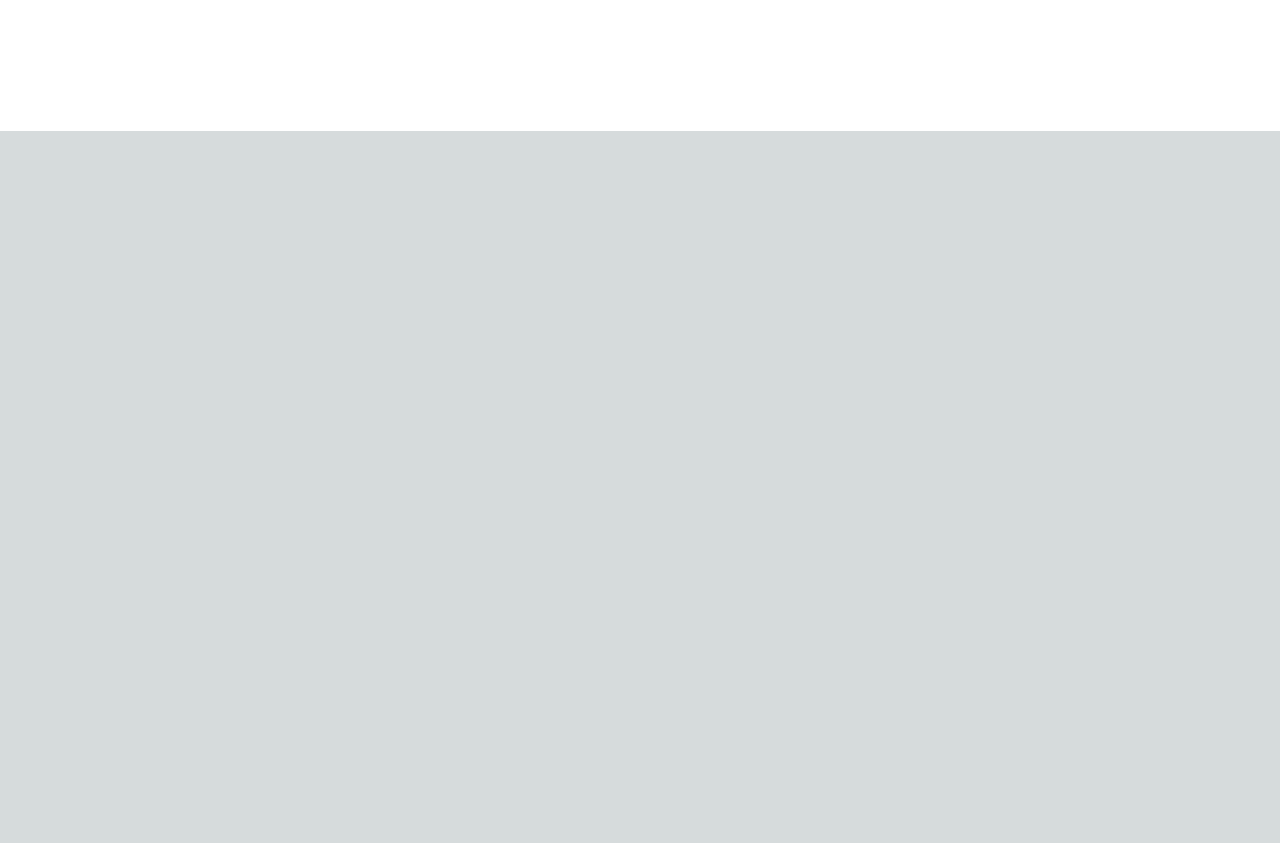
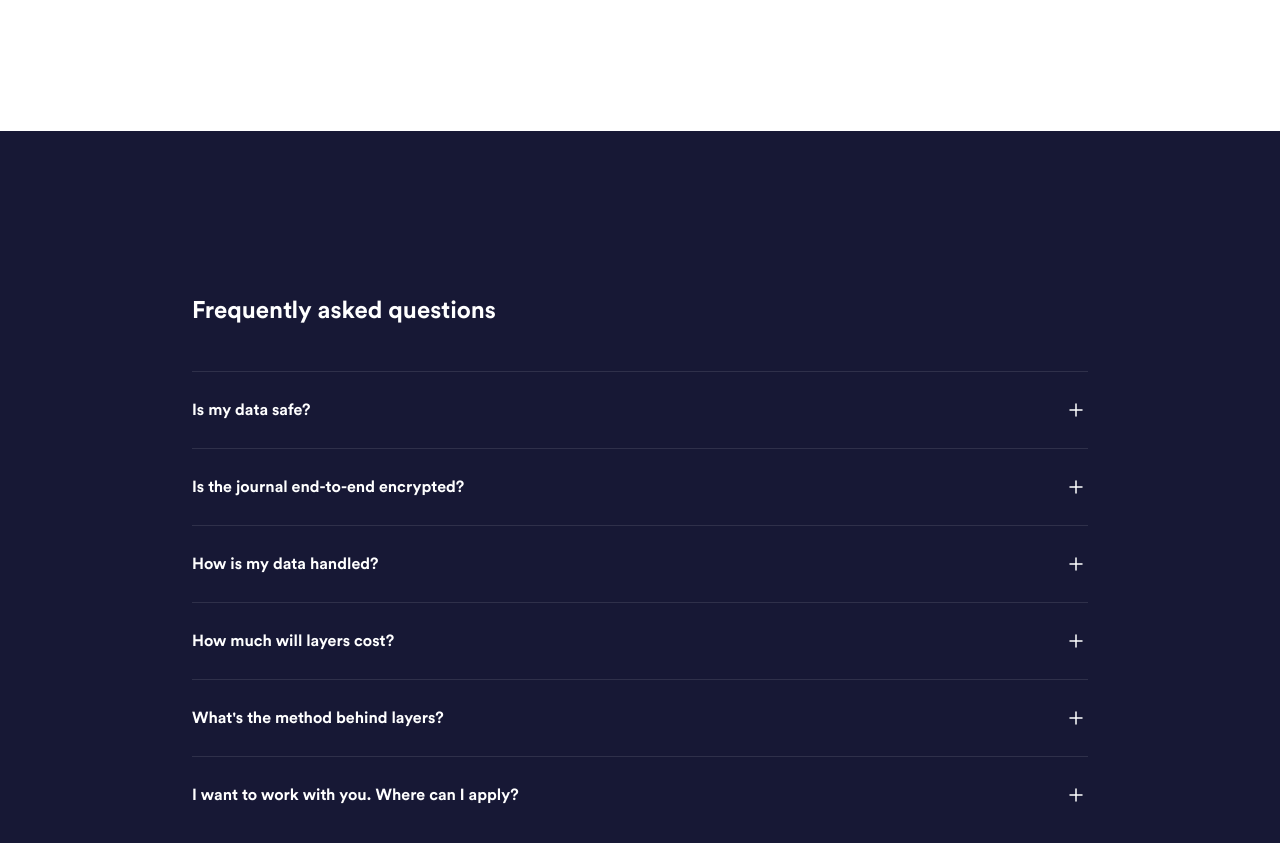
Before and after one commit to layers-ai/layers-website, a Next.js app: page / in a window 1280 px wide. Shown: the part 6382-7225 px from the top of the page. Before the commit the page ends 6513 px from the top, so only its background shows below. Built offline with nearby package versions, Linux system fonts and the light colour scheme.

Commit message:
Add faq component.

```diff
--- a/src/app/page.jsx
+++ b/src/app/page.jsx
@@ -6,6 +6,7 @@ import { PrimaryFeatures } from "../components/PrimaryFeatures";
 import TheWhy from "@/components/TheWhy";
 import TalkToJournal from "@/components/TalkToJournal";
 import Benefits from "@/components/Benefits";
+import Faq from "@/components/Faq";
 
 // bg-gradient-to-b from-gold-100 via-gold-400 to-gold-700
 
@@ -26,6 +27,7 @@ export default function Home() {
         <TalkToJournal />
         <JoinWaitlist />
         <Benefits />
+        <Faq />
       </main>
     </div>
   );
--- /dev/null
+++ b/src/components/Faq.jsx
@@ -0,0 +1,86 @@
+"use client";
+
+import { Disclosure } from "@headlessui/react";
+import { MinusSmallIcon, PlusSmallIcon } from "@heroicons/react/24/outline";
+
+const faqs = [
+  {
+    question: "Is my data safe?",
+    answer:
+      "Absolutely. We enforce rock solid data security and follow leading industry standards for medical data. All data in our databases is encrypted at rest. Layers is built to keep your information private, safe and secure. ",
+  },
+  {
+    question: "Is the journal end-to-end encrypted?",
+    answer:
+      "Currently, no. End-to-end encryption isn't possible yet as our AI models can't operate on mobile devices. However, we're committed to evolving our architecture with technological advancements.",
+  },
+  {
+    question: "How is my data handled?",
+    answer:
+      "We process your data exclusively in our cloud infrastructure and with our data processing partners to deliver our service. We guarantee your data is never sold or shared with others. Ever.",
+  },
+  {
+    question: "How much will layers cost?",
+    answer:
+      "We're still finalizing pricing, but we're aiming for approximately $13 monthly or $100 annually.",
+  },
+  {
+    question: "What's the method behind layers?",
+    answer:
+      "Layers is grounded in Positive Psychology principles, a psychology field that studies positive human functioning and flourishing, focusing on strengths, well-being, and happiness.",
+  },
+  {
+    question: "I want to work with you. Where can I apply?",
+    answer:
+      "While we're keeping our team compact during Layers' initial development, we're always open to collaborating with talented individuals. Reach out to us at hello@layersjournal.app for opportunities.",
+  },
+];
+
+export default function Faq() {
+  return (
+    <div id="faq" className="bg-savory-superdark">
+      <div className="mx-auto max-w-7xl px-6 py-24 sm:py-32 lg:px-8 lg:py-40">
+        <div className="mx-auto max-w-4xl divide-y divide-white/10">
+          <h2 className="text-2xl font-bold leading-10 tracking-tight text-white">
+            Frequently asked questions
+          </h2>
+          <dl className="mt-10 space-y-6 divide-y divide-white/10">
+            {faqs.map((faq) => (
+              <Disclosure as="div" key={faq.question} className="pt-6">
+                {({ open }) => (
+                  <>
+                    <dt>
+                      <Disclosure.Button className="flex w-full items-start justify-between text-left text-white">
+                        <span className="text-base font-semibold leading-7">
+                          {faq.question}
+                        </span>
+                        <span className="ml-6 flex h-7 items-center">
+                          {open ? (
+                            <MinusSmallIcon
+                              className="h-6 w-6"
+                              aria-hidden="true"
+                            />
+                          ) : (
+                            <PlusSmallIcon
+                              className="h-6 w-6"
+                              aria-hidden="true"
+                            />
+                          )}
+                        </span>
+                      </Disclosure.Button>
+                    </dt>
+                    <Disclosure.Panel as="dd" className="mt-2 pr-12">
+                      <p className="text-base leading-7 text-gray-300">
+                        {faq.answer}
+                      </p>
+                    </Disclosure.Panel>
+                  </>
+                )}
+              </Disclosure>
+            ))}
+          </dl>
+        </div>
+      </div>
+    </div>
+  );
+}
```
